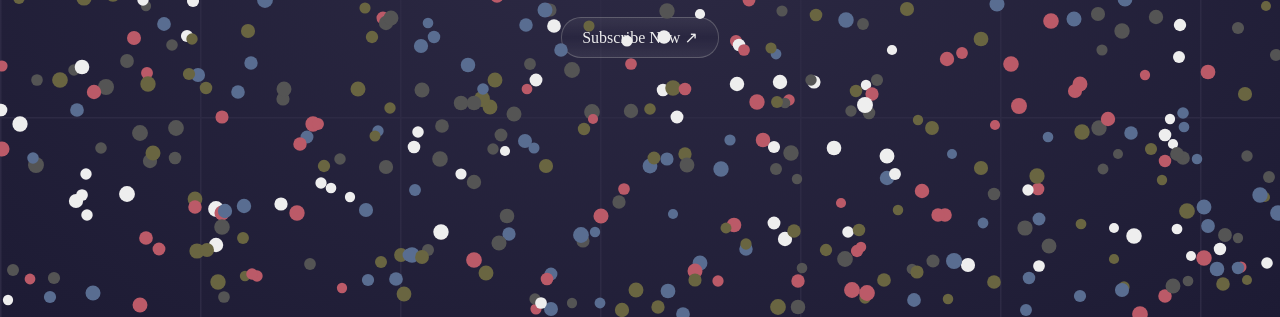
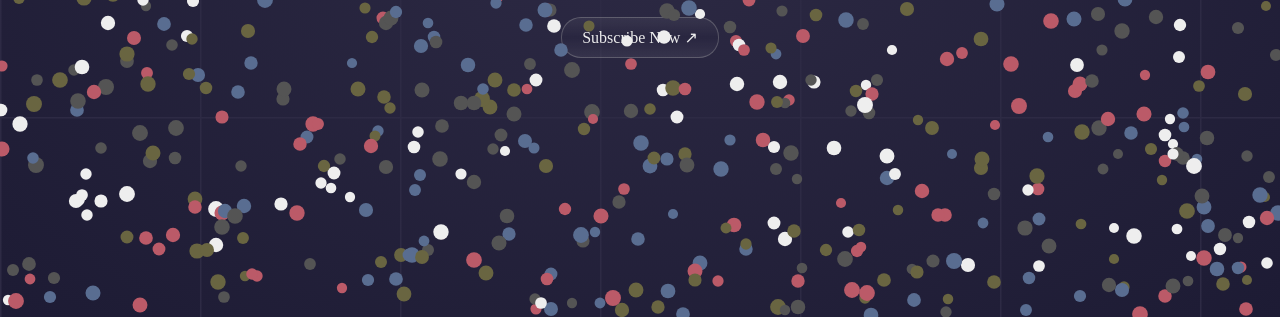
Before and after one commit to kamubaikhalo06-ai/mangbakso, a plain HTML site: page index.html in a window 1280 px wide. Shown: the part 483-800 px from the top of the page. Drawn offline with Linux system fonts and the light colour scheme.

Commit message:
Increase loop limit from 900 to 1000

```diff
--- a/index.html
+++ b/index.html
@@ -151,7 +151,7 @@ canvas.height = canvas.offsetHeight;
 const ctx = canvas.getContext('2d');
 let dots = [];
 const arrayColors = ['#eee', '#545454', '#596d91', '#bb5a68', '#696541'];
-for (let index = 0; index < 900; index++) {
+for (let index = 0; index < 1000; index++) {
     dots.push({
         x:  Math.floor(Math.random() * canvas.width),
         y:  Math.floor(Math.random() * canvas.height),
```
